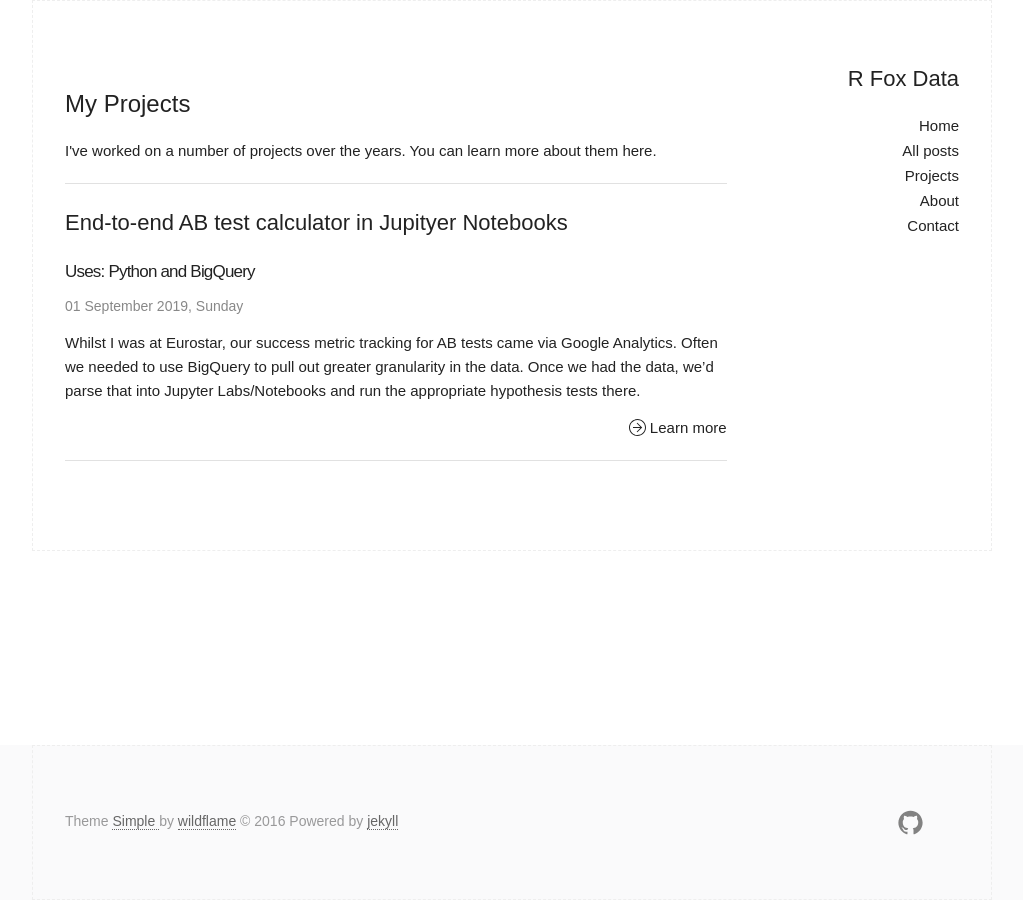
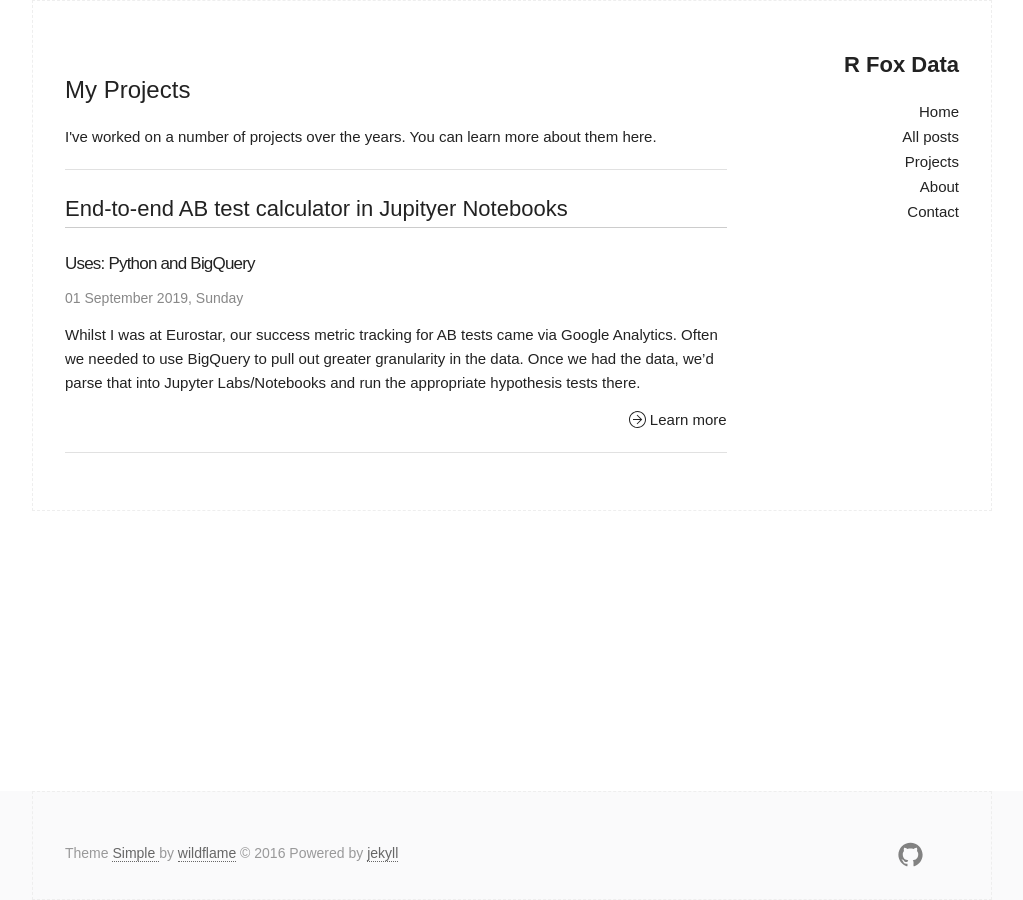
Before and after one commit to rjjfox/rjjfox.github.io, a Jekyll site: the page built from projects.html, in a window 1280 px wide. Shown: the whole page, without its empty margins (128-1151 px from the left). Built offline with Jekyll 4.4.1, drawn with Linux system fonts in a browser that asks for light colours.

Commit message:
Styles and toc added

```diff
--- a/_config.yml
+++ b/_config.yml
@@ -18,6 +18,7 @@
 markdown: kramdown
 kramdown:
   input: GFM
+  parse_block_html: true
 
 # Third-party services
 # just leave someone empty to disable it
--- /dev/null
+++ b/_includes/toc.html
@@ -0,0 +1,5 @@
+<nav id="toc">
+  <h4>Table of contents</h4>
+  * this unordered seed list will be replaced by toc as unordered list
+  {:toc}
+</nav>
--- a/_sass/_base.scss
+++ b/_sass/_base.scss
@@ -58,13 +58,14 @@
 @media (min-width: 401px) {
   .container {
     width: 100%;
-    padding: 64px 32px; }
+    padding: 32px 32px; }
 }
 
 /* For devices larger than 780px */
 @media (min-width: 781px) {
   .container {
-    width: 90%; }
+    width: 90%;
+    padding-top: 50px}
   .column,
   .columns {
     margin-right: 4%; }
@@ -159,8 +160,7 @@
 
 h2.logo {
   margin-top: 0;
-  margin-bottom: 2rem;
-  font-weight: 400;
+  border-bottom: none;
 }
 
 h2.post_title {
@@ -168,7 +168,7 @@
 }
 
 h1 { font-size: 2.2rem; line-height: 1.2;  letter-spacing: 0rem;}
-h2 { font-size: 2.0rem; line-height: 1.25; letter-spacing: 0rem; }
+h2 { font-size: 2.0rem; line-height: 1.25; letter-spacing: 0rem; border-bottom: solid 1px #ccc; padding-bottom: 5px }
 h3 { font-size: 1.7rem; line-height: 1.3;  letter-spacing: -.1rem; }
 h4 { font-size: 1.5rem; line-height: 1.35; letter-spacing: -.08rem; }
 h5 { font-size: 1.3rem; line-height: 1.5;  letter-spacing: -.05rem; }
@@ -190,7 +190,9 @@
 
 /* Links
 –––––––––––––––––––––––––––––––––––––––––––––––––– */
-a {
+p.readmore a,
+.site-header a,
+.post_card a {
   color: #222;
   text-decoration: none;
   //background-color: transparent;
@@ -198,15 +200,21 @@
   transition: ease color .4s;
 }
 
-p:not(.readmore) a {
+a {
   color: #07C;
   text-decoration: none;
   cursor: pointer;
 }
 
-a:hover {
+p.readmore a:hover {
   color: #b1b1b1;
   text-decoration: underline;
+}
+
+a:hover {
+  color: #07C;
+  text-decoration: underline;
+  cursor: pointer;
 }
 
 /* Buttons
@@ -456,6 +464,10 @@
     vertical-align: middle;
 }
 
+.intro img {
+
+}
+
 /* blockquote */
 
 blockquote {
--- a/_sass/_layout.scss
+++ b/_sass/_layout.scss
@@ -137,7 +137,7 @@
   right:5%;
 
   @include media-query($on-laptop) {
-    top: 67px;
+    top: 35px;
 
     @include media-query(400px) {
       top: 13px;
@@ -169,7 +169,7 @@
   text-align:right;
   @include media-query($on-laptop){
     text-align: center;
-    margin-bottom: 20px;
+    // margin-bottom: 20px;
   }
   nav a {
     font-weight:400;
@@ -226,15 +226,15 @@
 .article_meta {
 
 }
-
-.article-content a {
-  // border-bottom:1px dotted red;
-  text-decoration:none;
-}
-.article-content a:hover {
-  color:red;
-  border-bottom:1px dotted red;
-}
+// 30/09/19 - Commented out as prefer standard link highlighting
+// .article-content a {
+//   // border-bottom:1px dotted red;
+//   text-decoration:none;
+// }
+// .article-content a:hover {
+//   color:red;
+//   border-bottom:1px dotted red;
+// }
 
 .article-footer {
 
```
Also changed, not shown: _posts/2019-09-18-basic-git-commands.md (+11 -2 lines), 1 other file.
